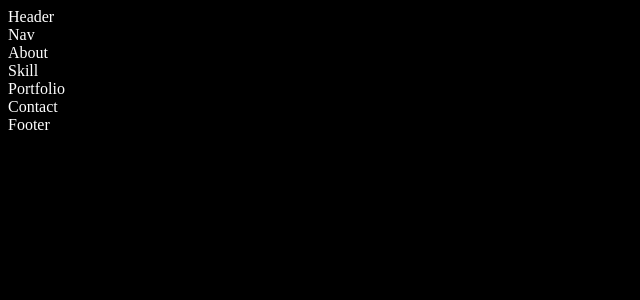
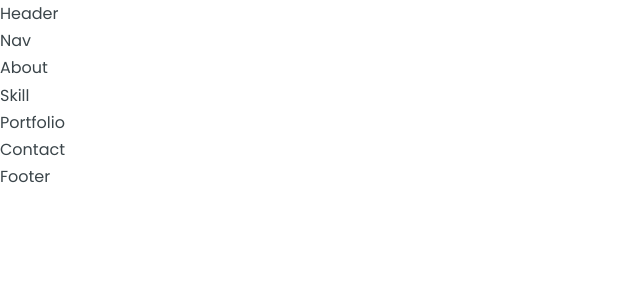
Before and after one commit to charlenexu20/portfolio, a React (Create React App) app: page / in a window 1280 px wide. Shown: the top 300 px of the page, without its empty margins (0-640 px from the left). Built offline with nearby package versions, Linux system fonts and the light colour scheme.

Commit message:
Added general CSS styles

```diff
--- a/src/index.css
+++ b/src/index.css
@@ -1,4 +1,141 @@
+@import url("https://fonts.googleapis.com/css2?family=Poppins:wght@300;400;500;600&display=swap");
+
+* {
+  margin: 0;
+  padding: 0;
+  border: 0;
+  outline: 0;
+  box-sizing: border-box;
+  list-style: none;
+  text-decoration: none;
+}
+
+/* ------ VARIABLES ------ */
+:root {
+  --color-bg: #fff;
+  --color-primary: #3b454a;
+  --color-secondary: #a1c397;
+  --color-secondary-variant: #afcba6;
+  --color-white: #fff;
+  --color-light: #f5f6f7;
+
+  --transition: all 400ms ease;
+
+  --container-width-lg: 75%;
+  --container-width-md: 86%;
+  --container-width-sm: 90%;
+}
+
+html {
+  scroll-behavior: smooth;
+}
+
+::-webkit-scrollbar {
+  display: none;
+}
+
 body {
-  background-color: black;
-  color: white;
+  font-family: "Poppins", sans-serif;
+  background: var(--color-bg);
+  color: var(--color-primary);
+  line-height: 1.7;
 }
+
+/* ------ GENERAL STYLES ------ */
+.container {
+  width: var(--container-width-lg);
+  margin: 0 auto;
+}
+
+h1,
+h2,
+h3,
+h4,
+h5 {
+  font-weight: 500;
+}
+
+h1 {
+  font-size: 2.5rem;
+}
+
+section {
+  margin-top: 8rem;
+  margin-bottom: 8rem;
+}
+
+section {
+  margin-top: 8rem;
+}
+
+section > h2,
+section > h5 {
+  text-align: center;
+  color: var(--color-light);
+}
+
+section > h2 {
+  color: var(--color-primary);
+  margin-bottom: 3rem;
+}
+
+.text-light {
+  color: var(--color-light);
+}
+a {
+  color: var(--color-primary);
+  transition: var(--transition);
+}
+
+a:hover {
+  color: var(--color-white);
+}
+
+.btn {
+  width: max-content;
+  display: inline-block;
+  color: var(--color-secondary);
+  padding: 0.75rem 1.2rem;
+  border-radius: 0.3rem;
+  cursor: pointer;
+  border: 1px solid var(--color-light);
+  transition: var(--transition);
+}
+
+.btn:hover {
+  background: var(--color-secondary-variant);
+  color: var(--color-white);
+  border-color: transparent;
+}
+
+.btn-primary {
+  background: var(--color-secondary);
+  color: var(--color-white);
+}
+
+img {
+  display: block;
+  width: 100%;
+  object-fit: cover;
+}
+
+/* ------ MEDIA QUERIES ( Medium Tablets) ------ */
+@media screen and (max-width: 1024px) {
+  .container {
+    width: var(--container-width-md);
+  }
+  section {
+    margin-top: 6rem;
+  }
+}
+
+/* ------ MEDIA QUERIES ( Small Mobible Devices) ------ */
+
+@media screen and (max-width: 600px) {
+  .container {
+    width: var(--container-width-sm);
+  }
+  section > h2 {
+    margin-bottom: 2rem;
+  }
+}
```
